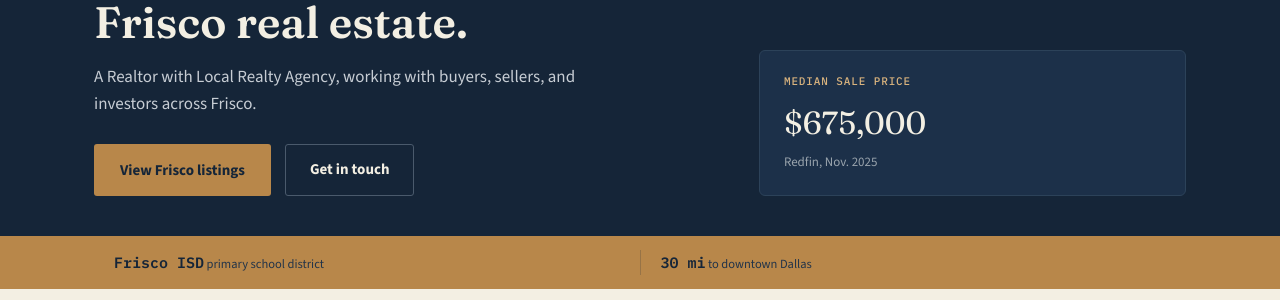
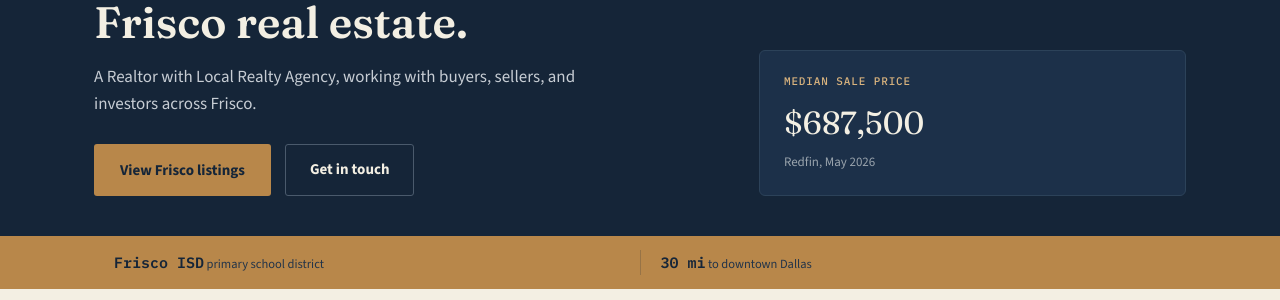
Before and after one commit to nathanielmorales7/deedanddoor, a Jekyll site: the page frisco.html, which Jekyll copies as it is, in a window 1280 px wide and 900 px high. Shown: the part 198-498 px from the top of the window. Built offline with Jekyll 4.4.1, drawn with Linux system fonts in a browser that asks for light colours.

Commit message:
Correct median sale price to match real Redfin data (fixes region_type filter bug)

```diff
--- a/frisco.html
+++ b/frisco.html
@@ -208,8 +208,9 @@
     <div class="hero-fact">
       <div class="label">Median sale price</div>
       <!-- AUTO:PRICE:START -->
-      <div class="val">$675,000</div>
-      <div class="sub">Redfin, Nov. 2025</div>
+      <div class="val">$687,500</div>
+      <div class="sub">Redfin, May 2026</div>
+
       <!-- AUTO:PRICE:END -->
     </div>
   </div>
```
